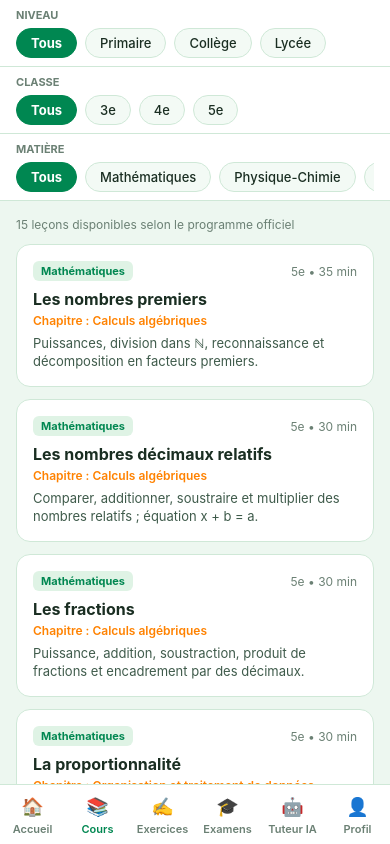
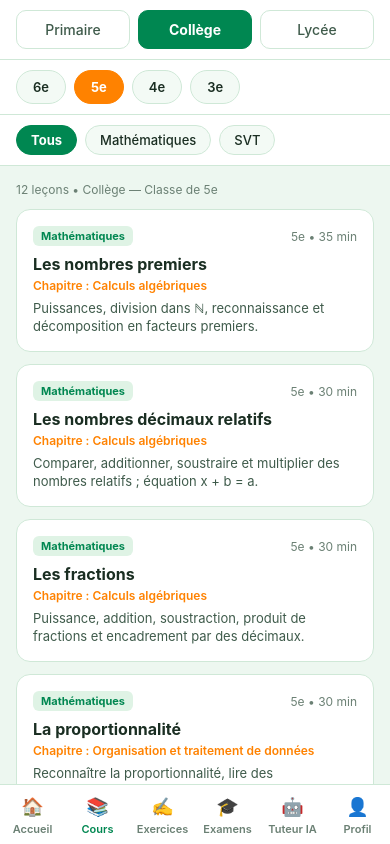
Before and after one commit to Falcao12-bot/EDUCI, a React Native app in the folder react-native-educi/: screen /CoursesTab in a window 390 px wide. Built offline with nearby package versions, Linux system fonts and the light colour scheme.

Commit message:
Refondre l'"'"'écran Cours avec filtrage par niveau et classe
Co-authored-by: base44-builder[bot] <245833847+base44-builder[bot]@users.noreply.github.com>

```diff
--- a/react-native-educi/src/screens/CoursesScreen.tsx
+++ b/react-native-educi/src/screens/CoursesScreen.tsx
@@ -12,111 +12,159 @@ import { useAppTheme } from '../context/ThemeContext';
 import { INITIAL_LESSONS, Lesson } from '../data/curriculumData';
 import { ContenuRich } from '../components/ContenuRich';
 
+type Level = 'primaire' | 'college' | 'lycee';
+
+const CLASSES_BY_LEVEL: Record<Level, string[]> = {
+  primaire: ['CI', 'CP1', 'CP2', 'CE1', 'CE2', 'CM1', 'CM2'],
+  college: ['6e', '5e', '4e', '3e'],
+  lycee: ['2nde', '1ère', 'Tle'],
+};
+
+const LEVEL_LABELS: Record<Level, string> = {
+  primaire: 'Primaire',
+  college: 'Collège',
+  lycee: 'Lycée',
+};
+
 export const CoursesScreen: React.FC = () => {
   const { colors } = useAppTheme();
-  const [selectedLevel, setSelectedLevel] = useState<string>('Tous');
-  const [selectedClass, setSelectedClass] = useState<string>('Tous');
+  const [selectedLevel, setSelectedLevel] = useState<Level>('college');
+  const [selectedClass, setSelectedClass] = useState<string>('5e');
   const [selectedSubject, setSelectedSubject] = useState<string>('Tous');
   const [activeLesson, setActiveLesson] = useState<Lesson | null>(null);
 
-  // Mapping classe → niveau
-  const CLASS_TO_LEVEL: Record<string, string> = {
-    '6e': 'Collège', '5e': 'Collège', '4e': 'Collège', '3e': 'Collège',
-    'CM2': 'Primaire', 'CM1': 'Primaire',
-    '2nde': 'Lycée', '1ère': 'Lycée', 'Terminale': 'Lycée',
+  // Leçons de la classe sélectionnée
+  const classLessons = INITIAL_LESSONS.filter(l => l.gradeClass === selectedClass);
+
+  // Matières disponibles pour cette classe
+  const availableSubjects = ['Tous', ...Array.from(new Set(classLessons.map(l => l.subject)))];
+
+  const filteredLessons = selectedSubject === 'Tous'
+    ? classLessons
+    : classLessons.filter(l => l.subject === selectedSubject);
+
+  const switchLevel = (level: Level) => {
+    setSelectedLevel(level);
+    setSelectedClass(CLASSES_BY_LEVEL[level][0]);
+    setSelectedSubject('Tous');
   };
 
-  const levels = ['Tous', 'Primaire', 'Collège', 'Lycée'];
-
-  // Classes disponibles selon le niveau choisi
-  const availableClasses = ['Tous', ...Array.from(
-    new Set(
-      INITIAL_LESSONS
-        .filter(l => selectedLevel === 'Tous' || CLASS_TO_LEVEL[l.gradeClass] === selectedLevel)
-        .map(l => l.gradeClass)
-    )
-  ).sort()];
-
-  // Matières disponibles selon le niveau et la classe choisis
-  const availableSubjects = ['Tous', ...Array.from(
-    new Set(
-      INITIAL_LESSONS
-        .filter(l => selectedLevel === 'Tous' || CLASS_TO_LEVEL[l.gradeClass] === selectedLevel)
-        .filter(l => selectedClass === 'Tous' || l.gradeClass === selectedClass)
-        .map(l => l.subject)
-    )
-  )];
-
-  const filteredLessons = INITIAL_LESSONS
-    .filter(l => selectedLevel === 'Tous' || CLASS_TO_LEVEL[l.gradeClass] === selectedLevel)
-    .filter(l => selectedClass === 'Tous' || l.gradeClass === selectedClass)
-    .filter(l => selectedSubject === 'Tous' || l.subject === selectedSubject);
-
-  const resetClass = (level: string) => {
-    setSelectedLevel(level);
-    setSelectedClass('Tous');
-    setSelectedSubject('Tous');
-  };
-  const resetSubject = (cls: string) => {
+  const switchClass = (cls: string) => {
     setSelectedClass(cls);
     setSelectedSubject('Tous');
   };
 
-  const renderChip = (label: string, active: boolean, onPress: () => void) => (
+  return (
+    <SafeAreaView style={[styles.container, { backgroundColor: colors.background }]}>
+      {/* Level tabs */}
+      <View style={[styles.filterBar, { backgroundColor: colors.surface, borderBottomColor: colors.border }]}>
+        <View style={styles.levelRow}>
+          {(['primaire', 'college', 'lycee'] as Level[]).map(level => {
+            const active = selectedLevel === level;
+            return (
               <TouchableOpacity
-      key={label}
+                key={level}
                 style={[
-        styles.filterChip,
+                  styles.levelTab,
+                  {
+                    backgroundColor: active ? colors.primary : colors.surface,
+                    borderColor: active ? colors.primary : colors.border,
+                  },
+                ]}
+                onPress={() => switchLevel(level)}
+              >
+                <Text
+                  style={[
+                    styles.levelTabText,
+                    { color: active ? '#FFFFFF' : colors.textSecondary, fontWeight: active ? '700' : '500' },
+                  ]}
+                >
+                  {LEVEL_LABELS[level]}
+                </Text>
+              </TouchableOpacity>
+            );
+          })}
+        </View>
+      </View>
+
+      {/* Class chips */}
+      <View style={[styles.filterBar, { backgroundColor: colors.surface, borderBottomColor: colors.border }]}>
+        <ScrollView horizontal showsHorizontalScrollIndicator={false}>
+          {CLASSES_BY_LEVEL[selectedLevel].map(cls => {
+            const active = selectedClass === cls;
+            return (
+              <TouchableOpacity
+                key={cls}
+                style={[
+                  styles.classChip,
+                  {
+                    backgroundColor: active ? colors.accent : colors.surfaceVariant,
+                    borderColor: active ? colors.accent : colors.border,
+                  },
+                ]}
+                onPress={() => switchClass(cls)}
+              >
+                <Text
+                  style={[
+                    styles.classChipText,
+                    { color: active ? '#FFFFFF' : colors.textPrimary, fontWeight: active ? '700' : '600' },
+                  ]}
+                >
+                  {cls}
+                </Text>
+              </TouchableOpacity>
+            );
+          })}
+        </ScrollView>
+      </View>
+
+      {/* Subject filter (within class) */}
+      {availableSubjects.length > 2 && (
+        <View style={[styles.filterBar, { backgroundColor: colors.surface, borderBottomColor: colors.border }]}>
+          <ScrollView horizontal showsHorizontalScrollIndicator={false}>
+            {availableSubjects.map(subj => {
+              const active = selectedSubject === subj;
+              return (
+                <TouchableOpacity
+                  key={subj}
+                  style={[
+                    styles.subjectChip,
                     {
                       backgroundColor: active ? colors.primary : colors.surfaceVariant,
                       borderColor: active ? colors.primary : colors.border,
                     },
                   ]}
-      onPress={onPress}
+                  onPress={() => setSelectedSubject(subj)}
                 >
                   <Text
                     style={[
-          styles.filterChipText,
+                      styles.subjectChipText,
                       { color: active ? '#FFFFFF' : colors.textPrimary, fontWeight: active ? '700' : '500' },
                     ]}
                   >
-        {label}
+                    {subj}
                   </Text>
                 </TouchableOpacity>
               );
-
-  return (
-    <SafeAreaView style={[styles.container, { backgroundColor: colors.background }]}>
-      {/* Niveau filter bar */}
-      <View style={[styles.filterBar, { backgroundColor: colors.surface, borderBottomColor: colors.border }]}>
-        <Text style={[styles.filterLabel, { color: colors.textMuted }]}>Niveau</Text>
-        <ScrollView horizontal showsHorizontalScrollIndicator={false}>
-          {levels.map(lvl => renderChip(lvl, selectedLevel === lvl, () => resetClass(lvl)))}
+            })}
           </ScrollView>
         </View>
-
-      {/* Classe filter bar */}
-      <View style={[styles.filterBar, { backgroundColor: colors.surface, borderBottomColor: colors.border }]}>
-        <Text style={[styles.filterLabel, { color: colors.textMuted }]}>Classe</Text>
-        <ScrollView horizontal showsHorizontalScrollIndicator={false}>
-          {availableClasses.map(cls => renderChip(cls, selectedClass === cls, () => resetSubject(cls)))}
-        </ScrollView>
-      </View>
-
-      {/* Matière filter bar */}
-      <View style={[styles.filterBar, { backgroundColor: colors.surface, borderBottomColor: colors.border }]}>
-        <Text style={[styles.filterLabel, { color: colors.textMuted }]}>Matière</Text>
-        <ScrollView horizontal showsHorizontalScrollIndicator={false}>
-          {availableSubjects.map(subj => renderChip(subj, selectedSubject === subj, () => setSelectedSubject(subj)))}
-        </ScrollView>
-      </View>
+      )}
 
       <ScrollView contentContainerStyle={styles.listContent}>
         <Text style={[styles.countText, { color: colors.textMuted }]}>
-          {filteredLessons.length} leçons disponibles selon le programme officiel
+          {filteredLessons.length} leçon{filteredLessons.length > 1 ? 's' : ''} • {LEVEL_LABELS[selectedLevel]} — Classe de {selectedClass}
         </Text>
 
-        {filteredLessons.map(lesson => (
+        {filteredLessons.length === 0 ? (
+          <View style={styles.emptyState}>
+            <Text style={styles.emptyIcon}>📭</Text>
+            <Text style={[styles.emptyText, { color: colors.textMuted }]}>
+              Aucune leçon disponible pour la classe de {selectedClass}.
+            </Text>
+          </View>
+        ) : (
+          filteredLessons.map(lesson => (
             <TouchableOpacity
               key={lesson.id}
               style={[styles.card, { backgroundColor: colors.surface, borderColor: colors.border }]}
@@ -134,7 +182,8 @@ export const CoursesScreen: React.FC = () => {
               <Text style={[styles.chapter, { color: colors.accent }]}>Chapitre : {lesson.chapter}</Text>
               <Text style={[styles.summary, { color: colors.textSecondary }]}>{lesson.summary}</Text>
             </TouchableOpacity>
-        ))}
+          ))
+        )}
       </ScrollView>
 
       {/* Lesson Reader Modal */}
@@ -182,12 +231,19 @@ export const CoursesScreen: React.FC = () => {
 
 const styles = StyleSheet.create({
   container: { flex: 1 },
-  filterBar: { paddingVertical: 8, paddingHorizontal: 16, borderBottomWidth: 1 },
-  filterLabel: { fontSize: 11, fontWeight: '700', textTransform: 'uppercase', marginBottom: 6 },
-  filterChip: { paddingHorizontal: 14, paddingVertical: 6, borderRadius: 16, borderWidth: 1, marginRight: 8 },
-  filterChipText: { fontSize: 13 },
+  filterBar: { paddingVertical: 10, paddingHorizontal: 16, borderBottomWidth: 1 },
+  levelRow: { flexDirection: 'row', gap: 8 },
+  levelTab: { flex: 1, paddingVertical: 10, borderRadius: 10, borderWidth: 1, alignItems: 'center' },
+  levelTabText: { fontSize: 14 },
+  classChip: { paddingHorizontal: 16, paddingVertical: 8, borderRadius: 20, borderWidth: 1, marginRight: 8 },
+  classChipText: { fontSize: 13 },
+  subjectChip: { paddingHorizontal: 14, paddingVertical: 6, borderRadius: 16, borderWidth: 1, marginRight: 8 },
+  subjectChipText: { fontSize: 13 },
   listContent: { padding: 16, paddingBottom: 40 },
   countText: { fontSize: 12, marginBottom: 12 },
+  emptyState: { alignItems: 'center', paddingVertical: 60 },
+  emptyIcon: { fontSize: 40, marginBottom: 12 },
+  emptyText: { fontSize: 14, textAlign: 'center' },
   card: { padding: 16, borderRadius: 14, borderWidth: 1, marginBottom: 12 },
   cardHeader: { flexDirection: 'row', justifyContent: 'space-between', alignItems: 'center', marginBottom: 8 },
   badge: { paddingHorizontal: 8, paddingVertical: 3, borderRadius: 6 },
```
Lines whose indentation alone changed are shown as unchanged.
